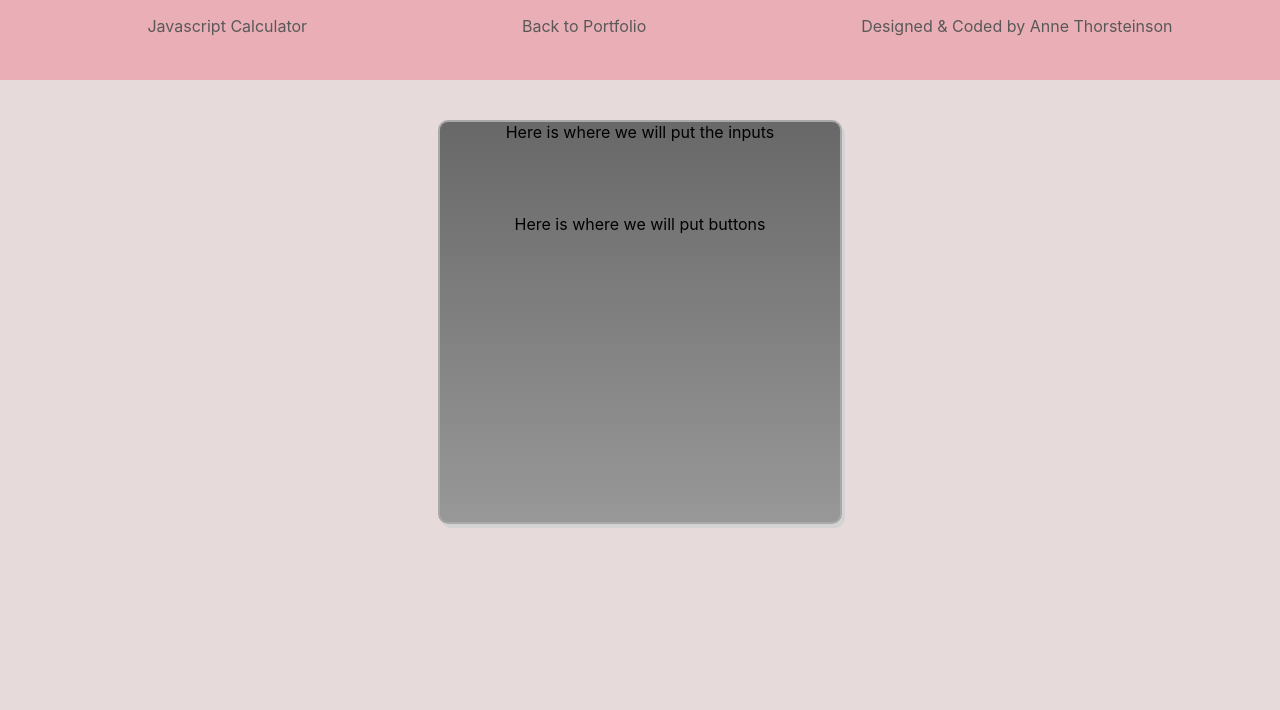
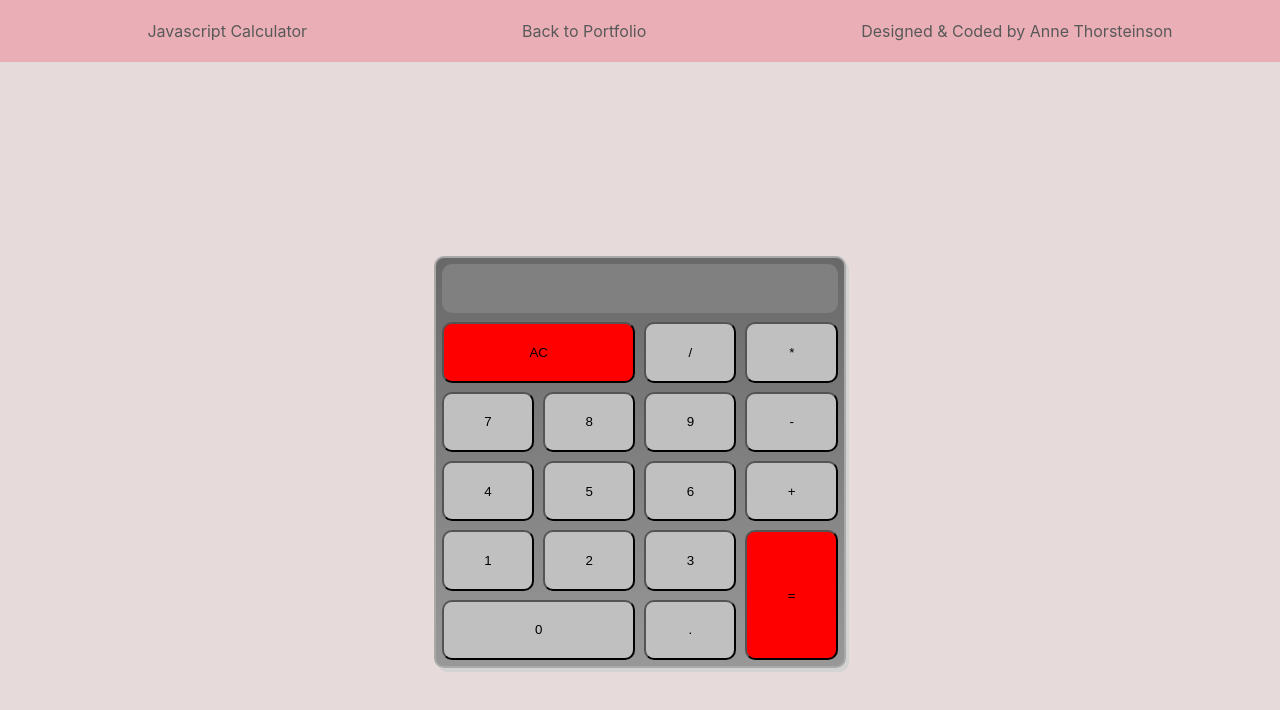
Before and after one commit to AnneThor/javascript-calculator, a React (Create React App) app: page / in a window 1280 px wide. Shown: the top 710 px of the page. Built offline with nearby package versions, Linux system fonts and the light colour scheme.

Commit message:
fixed 2 and 3, added basic math operations and display

```diff
--- a/package.json
+++ b/package.json
@@ -7,6 +7,7 @@
     "@testing-library/jest-dom": "^4.2.4",
     "@testing-library/react": "^9.5.0",
     "@testing-library/user-event": "^7.2.1",
+    "mathjs": "^7.0.2",
     "react": "^16.13.1",
     "react-dom": "^16.13.1",
     "react-scripts": "3.4.1"
--- a/src/App.css
+++ b/src/App.css
@@ -6,7 +6,7 @@
   position: fixed;
   top: 0;
   width: 100vw;
-  height: 10vh;
+  height: auto;
   background-color: rgba(250, 0, 40, .2);
   color: rgb(88,88,88);
 }
@@ -19,6 +19,7 @@
 
 .header-nav-bar li {
   flex-grow: 1;
+  padding: 5px;
 }
 
 .header-nav-bar a {
@@ -27,9 +28,16 @@
 }
 
 #calculator-display {
-  display: flex;
-  flex-direction: column;
-  margin-top: 15vh;
+  margin-top: 20%;
+  display: grid;
+  grid-template-areas:
+    'display display display display'
+    'clear clear divide multiply'
+    'seven eight nine subract'
+    'four five six add'
+    'one two three equals'
+    'zero zero decimal equals';
+  grid-gap: 5px;
   margin-left: auto;
   margin-right: auto;
   width: 40%;
@@ -41,13 +49,60 @@
   background: linear-gradient(#686868, #989898);
   border-radius: 10px;
   box-shadow: 3px 4px lightgrey;
-
+  padding: 4px;
 }
 
+
 #display{
-  flex-grow:1;
+  grid-area: display;
+  margin: 2px;
+  background-color: grey;
+  border-radius: 10px;
+  text-align: right;
+  padding: 5px;
 }
 
-#calculator-buttons {
-  flex-grow: 4;
+#zero {grid-area: zero;}
+#one {grid-area: one;}
+#two {grid-area: two;}
+#three {grid-area: three};
+#four {grid-area: four};
+#five {grid-area: five};
+#six {grid-area: six};
+#seven {grid-area: seven};
+#eight {grid-area: eight};
+#nine {grid-area: nine};
+#add {grid-area:add};
+#subtract {grid-area: subtract;}
+#multiply {grid-area: multiply;}
+#divide {grid-area: divide;}
+#equals {grid-area: equals;
+         background-color: red;}
+#decimal {grid-area: decimal;}
+#clear {grid-area: clear;
+        background-color: red;}
+
+.number-button, .function-button {
+  margin: 2px;
+  background-color: silver;
+  border-radius: 10px;
+  text-align: center;
 }
+
+
+@media only screen and (max-width: 500px) {
+  .App-header {
+    position: fixed;
+    top: 0;
+    width: 100vw;
+    height: auto;
+    background-color: rgba(250, 0, 40, .2);
+    color: rgb(88,88,88);
+  }
+
+  .header-nav-bar {
+    display: flex;
+    flex-direction: column;
+    list-style: none;
+  }
+}
--- a/src/App.js
+++ b/src/App.js
@@ -1,30 +1,15 @@
 import React from 'react';
+import Header from './components/Header.js';
+import Calculator from './components/Calculator.js';
 import './App.css';
 
 function App() {
   return (
     <div className="App">
 
-      <header className="App-header">
-        <ul className="header-nav-bar">
-          <li className="project-title"><a href="https://annethor.github.io/javascript-calculator">Javascript Calculator</a></li>
-          <li className="home"><a href="https://annethor.github.io" target="_">Back to Portfolio</a></li>
-          <li className="author">Designed & Coded by Anne Thorsteinson</li>
-        </ul>
-      </header>
+      <Header />
 
-      <div id="calculator-display">
-
-        <section id="display">
-          Here is where we will put the inputs
-        </section>
-
-        <section id="calculator-buttons">
-          Here is where we will put buttons
-        </section>
-
-      </div>
-
+      <Calculator />
 
     </div>
   );
--- /dev/null
+++ b/src/components/Calculator.js
@@ -0,0 +1,152 @@
+import React from 'react';
+import '../App.css';
+import NumberButton from './NumberButton.js';
+import FunctionButton from './FunctionButton.js';
+import {evaluate} from 'mathjs';
+
+class Calculator extends React.Component {
+
+  constructor(props) {
+    super(props);
+    this.state = {
+      input: '',
+    }
+    this.handleInputClick = this.handleInputClick.bind(this);
+    this.handleOperatorClick = this.handleOperatorClick.bind(this);
+    this.handleClearClick = this.handleClearClick.bind(this);
+    this.handleEqualClick = this.handleEqualClick.bind(this);
+    this.handleDecimalClick = this.handleDecimalClick.bind(this);
+    this.handleKeyDown = this.handleKeyDown.bind(this);
+  }
+
+  componentDidMount(){
+    document.addEventListener("keydown", this.handleKeyDown);
+  }
+
+  componentWillUnmount(){
+    document.removeEventListener("keydown", this.handleKeyDown);
+  }
+
+  handleKeyDown(event) {
+    let key = event.key;
+    let regExp = /[0-9]/;
+    if (regExp.test(key)) {
+      this.handleInputClick(event, key);
+    }
+    regExp = /[-+*/]/;
+    if (regExp.test(key)) {
+      this.handleOperatorClick(event, key);
+    }
+    if (key === ".") {
+      this.handleDecimalClick(event, key);
+    }
+  }
+
+  handleClearClick(event) {
+    this.setState( {input: '',});
+  }
+
+  handleInputClick(event, value) {
+    let currentInput = this.state.input;
+    let nextValue = currentInput+=value;
+    this.setState(
+      {input: nextValue}
+    );
+  }
+
+  handleOperatorClick(event, value) {
+    let currentInput = this.state.input;
+    if ( currentInput.length === 0 ) {
+      return;
+    }
+    let lastIndex = currentInput.length -1;
+    let lastInput = currentInput.charAt(lastIndex);
+    let regEx = /[-+*/]/;
+    if (regEx.test(lastInput)) {
+      return;
+    }
+    let nextValue = currentInput+=value;
+    this.setState(
+      {input: nextValue}
+    );
+  }
+
+  handleDecimalClick(event, value) {
+    let currentInput = this.state.input;
+    let lastInput = currentInput.charAt(currentInput.length-1);
+    if (lastInput === value) {
+      return;
+    }
+    let nextValue = currentInput+=value;
+    this.setState(
+      {input: nextValue}
+    );
+  }
+
+  handleEqualClick(event) {
+    let currentInput = this.state.input;
+    if (currentInput.length === 1) {
+      return;
+    }
+    let regEx = /[0-9.]/;
+    let lastInput = currentInput.charAt(currentInput.length-1);
+    if ( !regEx.test(lastInput) ) {
+      return;
+    }
+    let nextValue = evaluate(currentInput);
+    console.log(nextValue);
+    this.setState(
+      { input: nextValue,}
+    )
+  }
+
+  render() {
+    return (
+      <div id="calculator-display">
+
+        <div id="display">
+          <div>{this.state.input}</div>
+        </div>
+
+        <button className="function-button" id="clear"
+                onClick={this.handleClearClick}>AC</button>
+
+        <FunctionButton id="divide"
+                        value="/"
+                        clicked={this.handleOperatorClick}/>
+        <FunctionButton id="multiply"
+                        value="*"
+                        clicked={this.handleOperatorClick}/>
+
+        <NumberButton id="seven" value="7"
+                      clicked={this.handleInputClick}
+                      keyed={this.handleKeyDown}/>
+        <NumberButton id="eight" value="8" clicked={this.handleInputClick} />
+        <NumberButton id="nine" value="9" clicked={this.handleInputClick} />
+
+        <FunctionButton id="subtract" value="-" clicked={this.handleOperatorClick}/>
+
+        <NumberButton id="four" value="4" clicked={this.handleInputClick} />
+        <NumberButton id="five" value="5" clicked={this.handleInputClick} />
+        <NumberButton id="six" value="6" clicked={this.handleInputClick} />
+
+        <FunctionButton id="add" value="+" clicked={this.handleOperatorClick}/>
+
+        <NumberButton id="one" value="1" clicked={this.handleInputClick}/>
+        <NumberButton id="two" value="2" clicked={this.handleInputClick}/>
+        <NumberButton id="three" value="3" clicked={this.handleInputClick}/>
+
+        <button className="function-button"
+                id="equals"
+                onClick={this.handleEqualClick}>=</button>
+        <NumberButton id="zero" value="0" clicked={this.handleInputClick}/>
+        <FunctionButton id="decimal" value="." clicked={this.handleDecimalClick}/>
+
+      </div>
+    )
+  }
+
+
+}
+
+export default Calculator;
--- /dev/null
+++ b/src/components/FunctionButton.js
@@ -0,0 +1,23 @@
+import React from 'react';
+import '../App.css';
+
+class FunctionButton extends React.Component {
+
+  constructor(props) {
+    super(props);
+    this.state = {
+    }
+  }
+
+  render() {
+    return (
+        <button className="function-button"
+             id={this.props.id}
+             onClick={(e) => this.props.clicked(e, this.props.value)}>{this.props.value}</button>
+
+    );
+  }
+
+}
+
+export default FunctionButton;
--- /dev/null
+++ b/src/components/Header.js
@@ -0,0 +1,16 @@
+import React from 'react';
+import '../App.css';
+
+function Header() {
+  return (
+    <header className="App-header">
+      <ul className="header-nav-bar">
+        <li className="project-title"><a href="https://annethor.github.io/javascript-calculator">Javascript Calculator</a></li>
+        <li className="home"><a href="https://annethor.github.io" target="_">Back to Portfolio</a></li>
+        <li className="author">Designed & Coded by Anne Thorsteinson</li>
+      </ul>
+    </header>
+  );
+}
+
+export default Header;
--- /dev/null
+++ b/src/components/NumberButton.js
@@ -0,0 +1,23 @@
+import React from 'react';
+import '../App.css';
+
+class NumberButton extends React.Component {
+
+  constructor(props) {
+    super(props);
+    this.state = {
+    }
+  }
+
+  render() {
+    return (
+        <button className="number-button"
+             id={this.props.id}
+             onClick={(e) => this.props.clicked(e, this.props.value)}>{this.props.value}</button>
+
+    );
+  }
+
+}
+
+export default NumberButton;
```
Also changed, not shown: src/components/Button.js (deleted), 1 other file (tests, documents, lock files or other folders).
